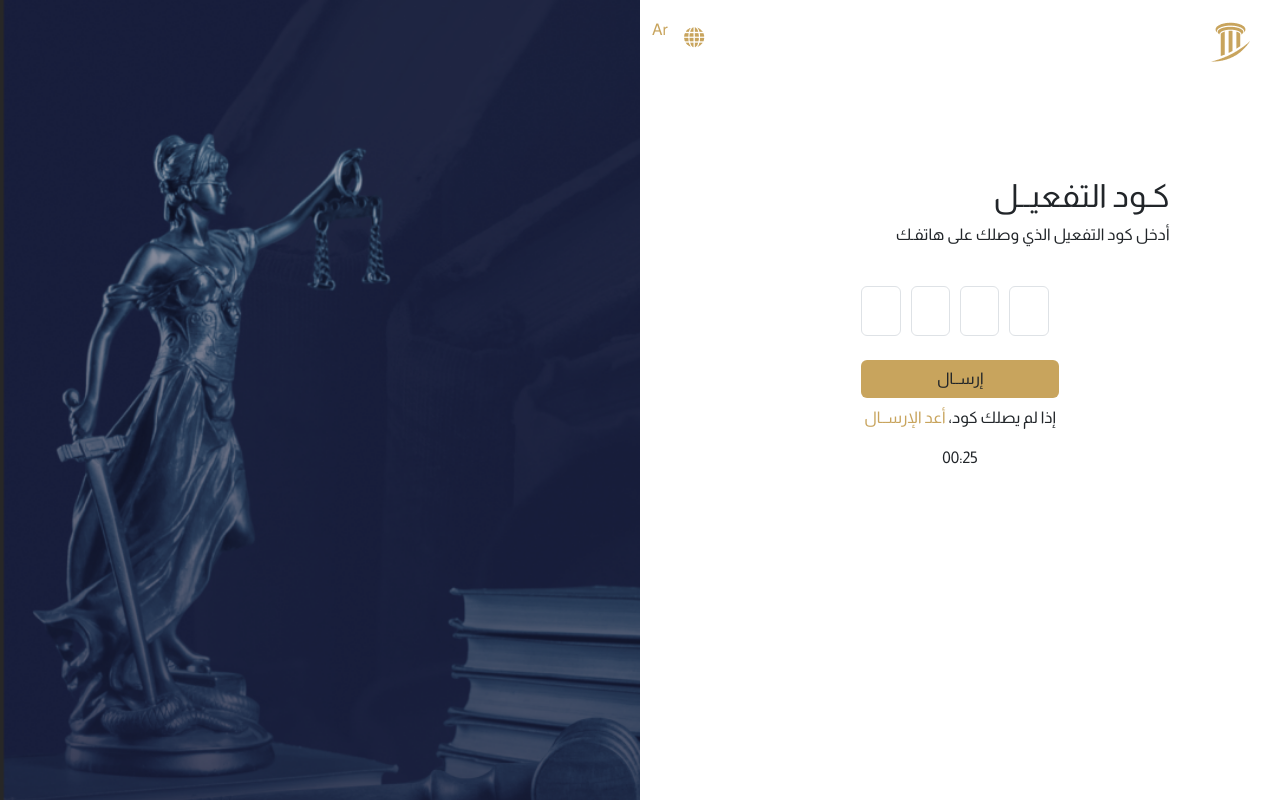
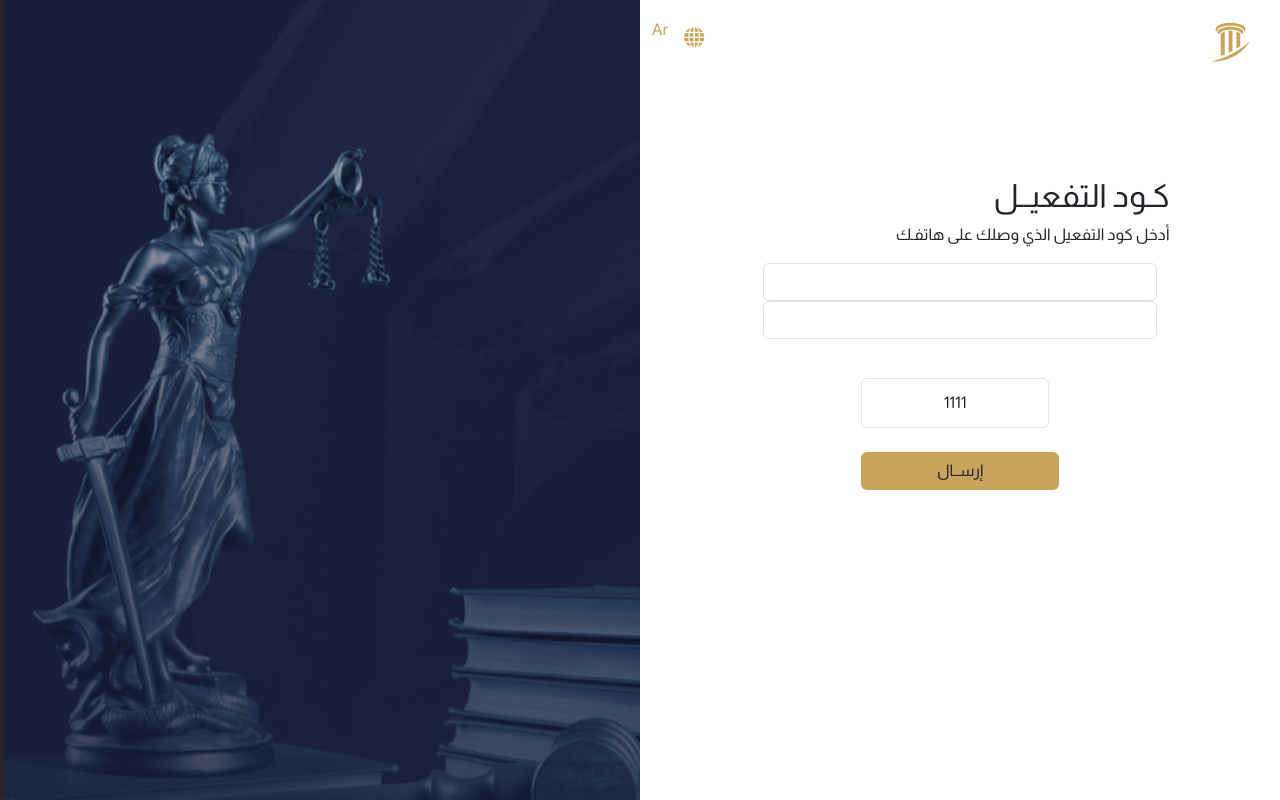
Before and after one commit to EmanGamal1/Lawer_Project, a Vue app: page /verfication in a window 1280 px wide. Built offline with nearby package versions, Linux system fonts and the light colour scheme.

Commit message:
verify account

```diff
--- a/src/router/index.ts
+++ b/src/router/index.ts
@@ -43,7 +43,7 @@ const router = createRouter({
       path: '/user-profile',
       name: 'user-profile',
       component: () => import('../views/UserProfile/UserProfile.vue')
-    },
+    }
   ]
 })
 
--- a/src/views/VerfiyPhone/VerfiyPhone.vue
+++ b/src/views/VerfiyPhone/VerfiyPhone.vue
@@ -1,21 +1,17 @@
 <template>
   <login-layout
     title="كـود التفعيــل"
-      description="أدخل كود التفعيل الذي وصلك على هاتفـك">
+    description="أدخل كود التفعيل الذي وصلك على هاتفـك"
+  >
     <div class="verfiyContent">
       <div class="form-group verification-code">
+        <input type="text" class="form-control" id="phone-code" v-model="phone">
+        <input type="text" class="form-control" id="phone-code" v-model="phone_code">
         <div class="verification-code-inputs">
-          <input type="text" class="form-control" id="verification-code-1" maxlength="1">
-          <input type="text" class="form-control" id="verification-code-2" maxlength="1">
-          <input type="text" class="form-control" id="verification-code-3" maxlength="1">
-          <input type="text" class="form-control" id="verification-code-4" maxlength="1">
+          <input type="text" class="form-control" id="verification-code" v-model="code">
         </div>
       </div>
-      <button class="btn allButtons sendBtn">إرســال</button>
-      <div>
-        <p>إذا لم يصلك كود، <span class="routeSpan">أعد الإرســال</span></p>
-        <p class="counter">{{ counter }}</p>
-      </div>
+      <button class="btn allButtons sendBtn" @click="sendVerificationCode">إرســال</button>
     </div>
   </login-layout>
 </template>
@@ -23,6 +19,7 @@
 <script>
 import LoginLayout from '@/views/LoginLayout/LoginLayout.vue';
 import NavBarAuth from '@/components/NavBarAuth/NavBarAuth.vue';
+import { axiosInstance } from '@/Axios';
 
 export default {
   name: 'LoginView',
@@ -32,25 +29,27 @@
   },
   data() {
     return {
-        counter: '00:30'
-      }
-    },
-    mounted() {
-      this.startCountdown();
+      code: '1111',
+      phone: '',
+      phone_code: ''
+    };
   },
   methods: {
-      startCountdown() {
-        let seconds = 30;
-        const intervalId = setInterval(() => {
-          seconds--;
-          if (seconds < 0) {
-            clearInterval(intervalId);
-            this.counter = '';
-          } else {
-            const formattedSeconds = seconds.toString().padStart(2, '0');
-            this.counter = `00:${formattedSeconds}`;
-          }
-        }, 1000);
+    sendVerificationCode() {
+      const requestData = {
+        code: this.code,
+        phone: this.phone,
+        phone_code: this.phone_code
+      };
+
+      axiosInstance.post("/api/client_web/verify_Phone", requestData)
+        .then(response => {
+          console.log("done");
+          this.$router.push("/login");
+        })
+        .catch(error => {
+          console.error(error);
+        });
     }
   }
 }
@@ -69,15 +68,11 @@
   margin-right: 10px;
   text-align: center;
 }
-/*
-  .verification-code-inputs input:last-child {
-    margin-right: 0;
-  }  */
-  .verfiyContent{
+.verfiyContent {
   text-align: center;
   height: 45vh;
 }
-  .sendBtn{
+.sendBtn {
   margin-top: 3%;
   margin-bottom: 2%;
   width: 50%;
```
Lines whose indentation alone changed are shown as unchanged.
